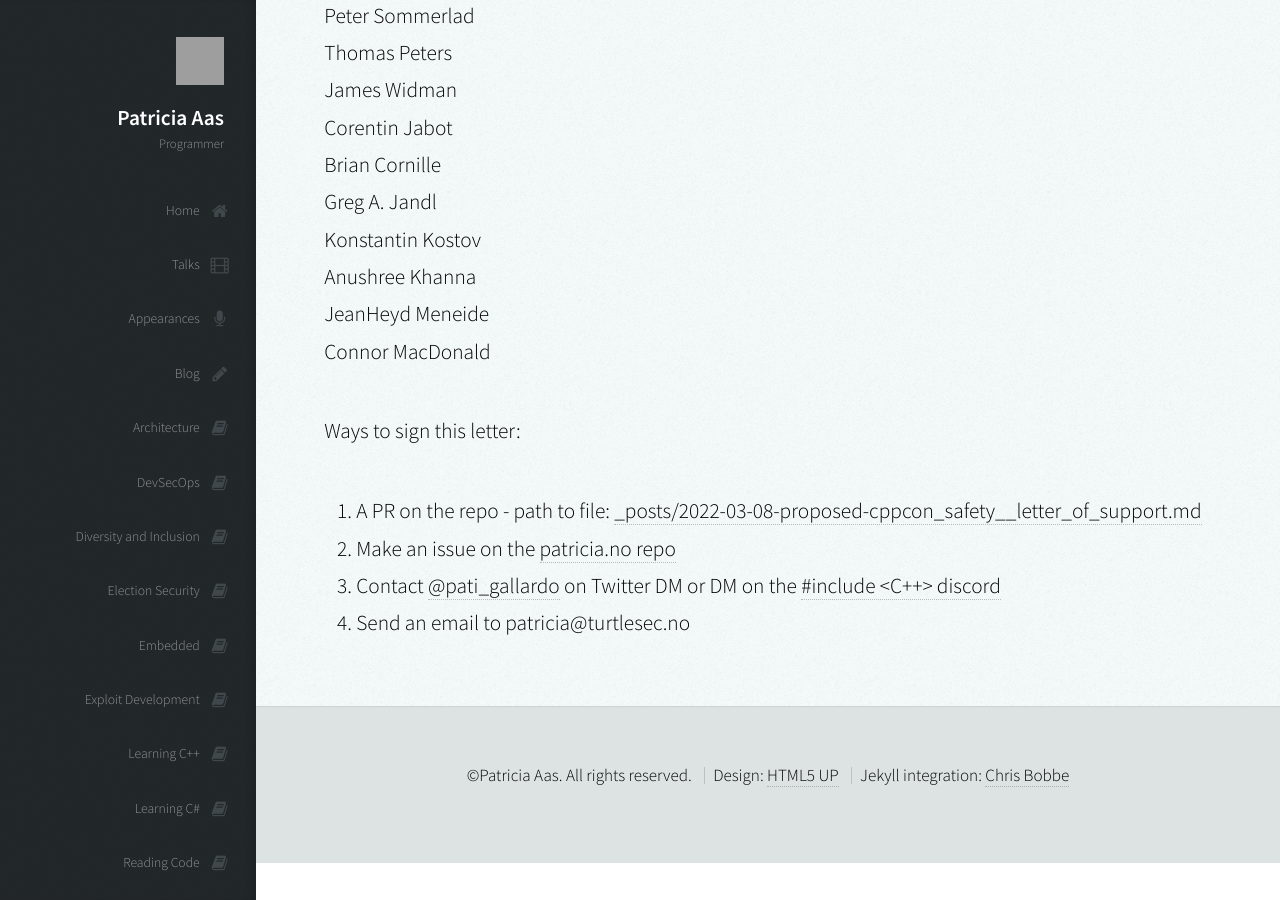
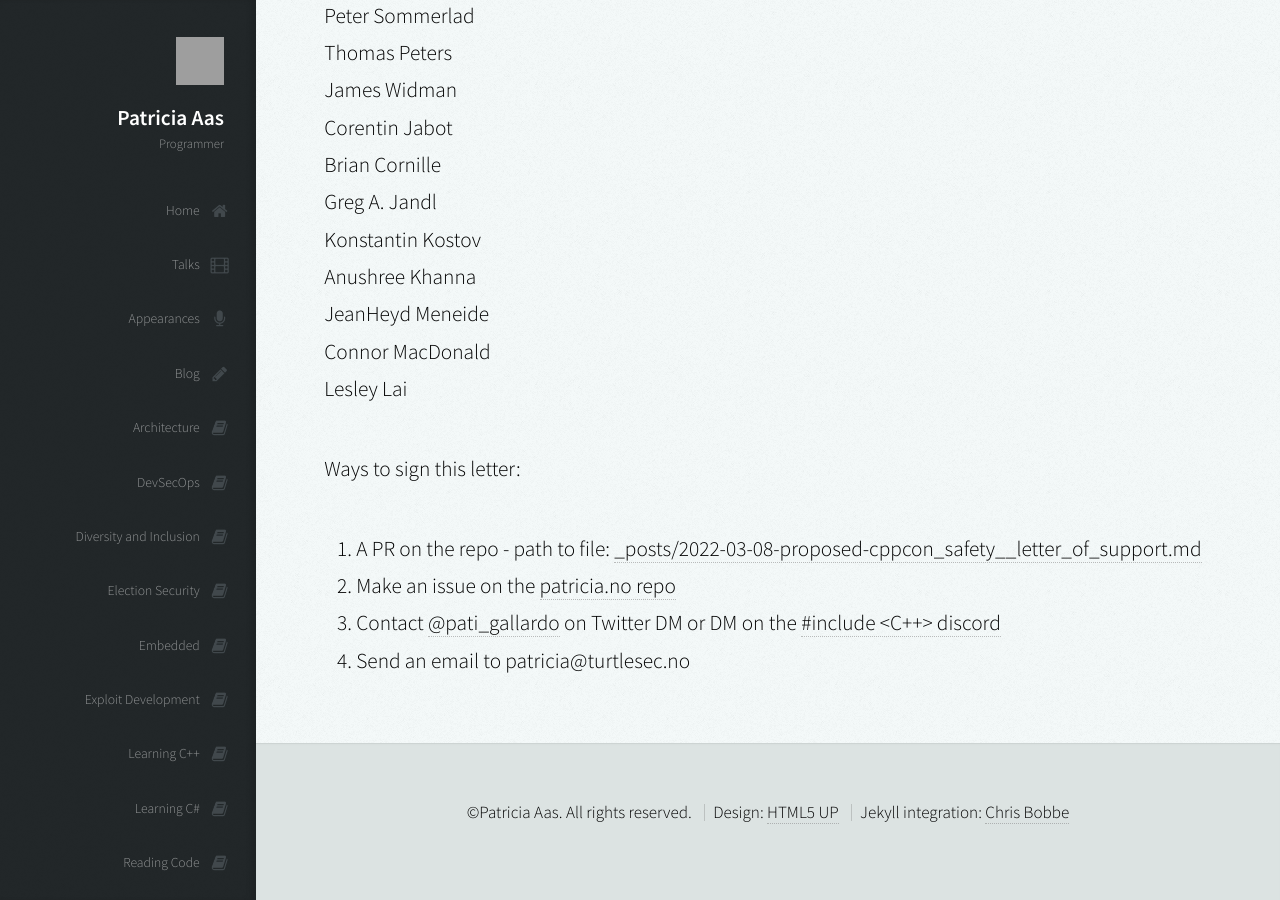
Before and after one commit to patricia-gallardo/patricia-gallardo.github.io, a Jekyll site: the page built from _posts/2022-03-08-proposed-cppcon_safety__letter_of_support.md, in a window 1280 px wide and 900 px high, scrolled down 894 px. Built offline with Jekyll 4.4.1, drawn with Linux system fonts in a browser that asks for light colours; nearby versions of some CDN libraries; grey boxes are pictures that could not be loaded.

Commit message:
Update 2022-03-08-proposed-cppcon_safety__letter_of_support.md

```diff
--- a/_posts/2022-03-08-proposed-cppcon_safety__letter_of_support.md
+++ b/_posts/2022-03-08-proposed-cppcon_safety__letter_of_support.md
@@ -33,6 +33,7 @@ Konstantin Kostov <br>
 Anushree Khanna <br>
 JeanHeyd Meneide <br>
 Connor MacDonald <br>
+Lesley Lai <br>
 
 Ways to sign this letter:
 1. A PR on the repo - path to file: [_posts/2022-03-08-proposed-cppcon_safety__letter_of_support.md][4]
```
